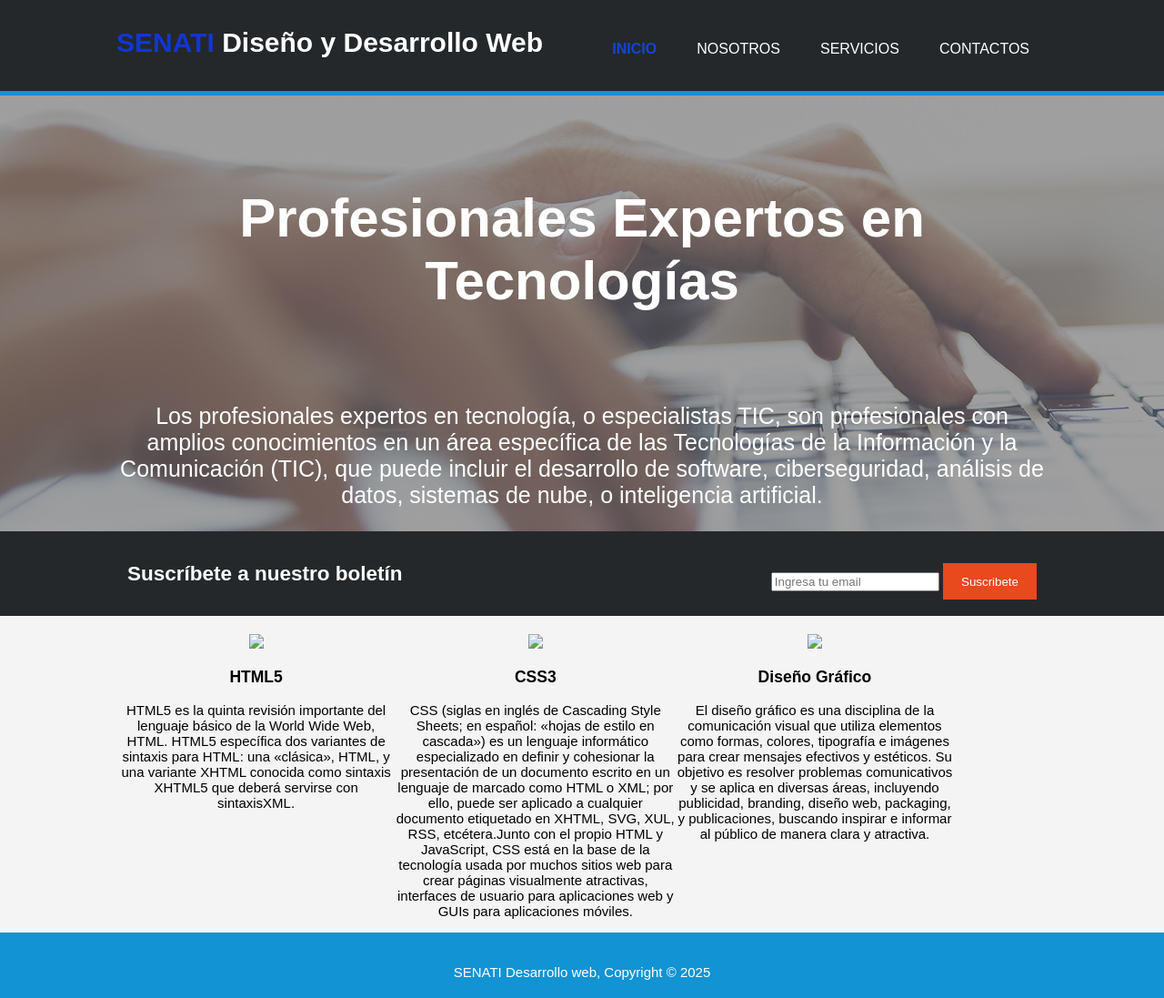
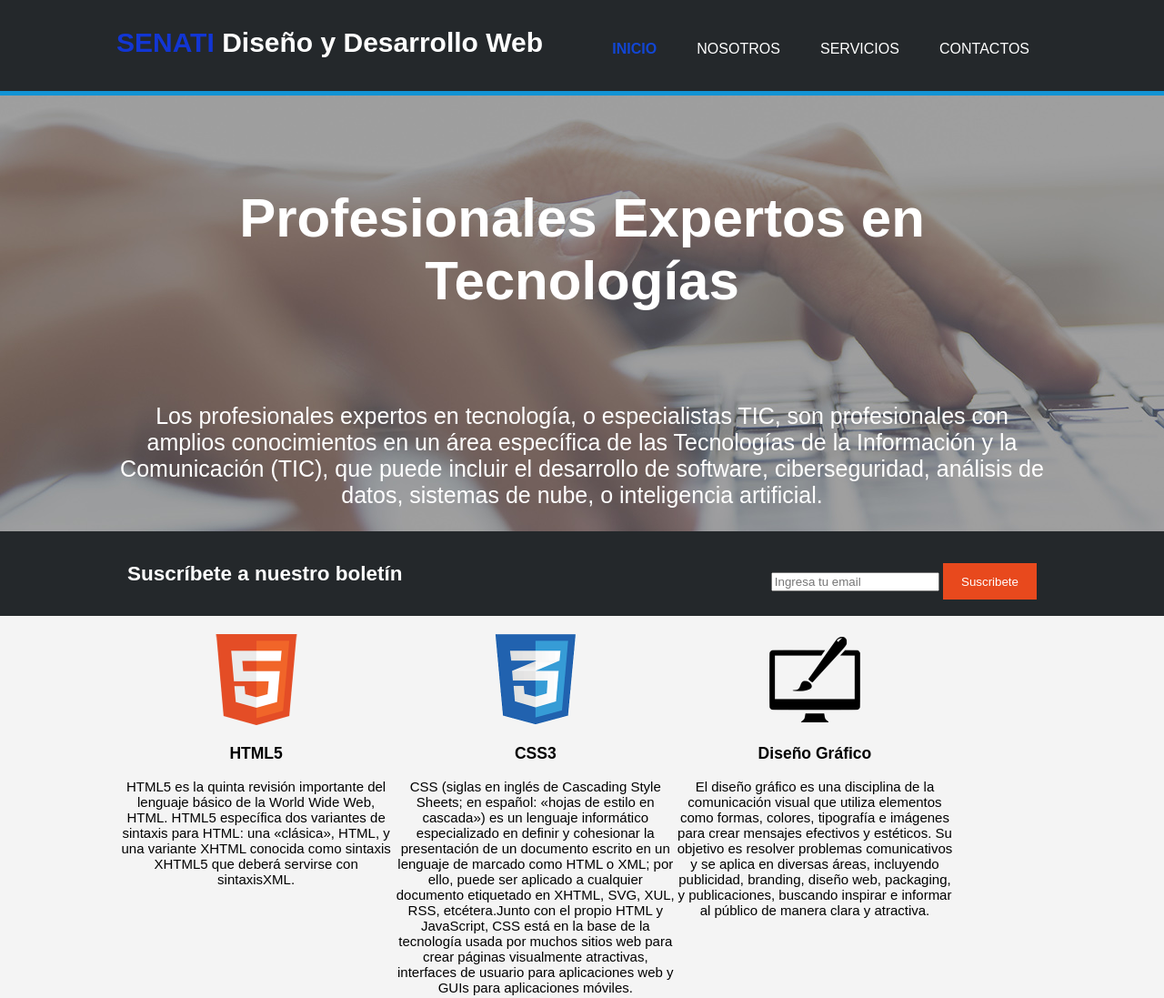
Before and after one commit to tecnopata9/tecnopata.github.io, a plain HTML site: page index.html in a window 1280 px wide. Shown: the top 1097 px of the page at 91% size. Drawn offline with Linux system fonts and the light colour scheme; files that its build step writes are made by us from their sources; files whose address does not match are found by name.

Commit message:
Update index.html

```diff
--- a/index.html
+++ b/index.html
@@ -4,7 +4,7 @@
     <meta charset="utf-8">
     <meta name="viewport" content="width=device-width,initial-scale=1">
     <title>.::SENATI - IMG. SOFTWARE E IA::.</title>
-    <link rel="stylesheet" type="text/css" href="css/estilos.css">
+    <link rel="stylesheet" type="text/css" href="estilos.css">
 </head>
 <body>
     <header>
@@ -46,7 +46,7 @@
     <section id="cajas">
         <div class="contenedor">
             <div class="caja">
-                <img src="img/logo_html.png">
+                <img src="logo_html.png">
                 <h3>HTML5</h3>
                 <p>HTML5 es la quinta revisión importante del lenguaje básico
                 de la World Wide Web, HTML. HTML5 específica dos variantes
@@ -55,7 +55,7 @@
                  con sintaxisXML.</p>
             </div>
             <div class="caja">
-                <img src="img/logo_css.png">
+                <img src="logo_css.png">
                 <h3>CSS3</h3>
                 <p>CSS (siglas en inglés de Cascading Style Sheets;
                 en español: «hojas de estilo en cascada») es un lenguaje
@@ -69,7 +69,7 @@
                 aplicaciones móviles.</p>
             </div>
             <div class="caja">
-                <img src="img/logo_brush.png">
+                <img src="logo_brush.png">
                 <h3>Diseño Gráfico</h3>
                 <p>El diseño gráfico es una disciplina de la comunicación visual
                 que utiliza elementos como formas, colores, tipografía e imágenes
```
